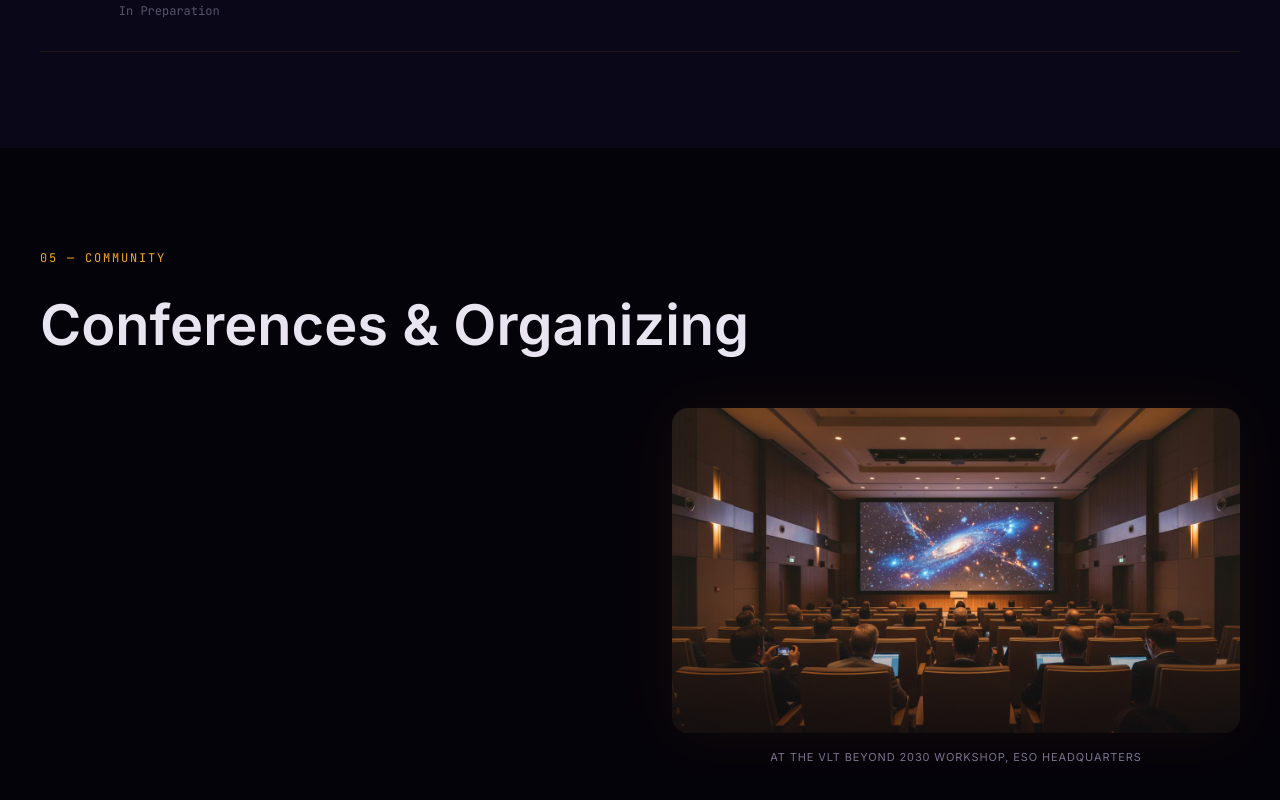
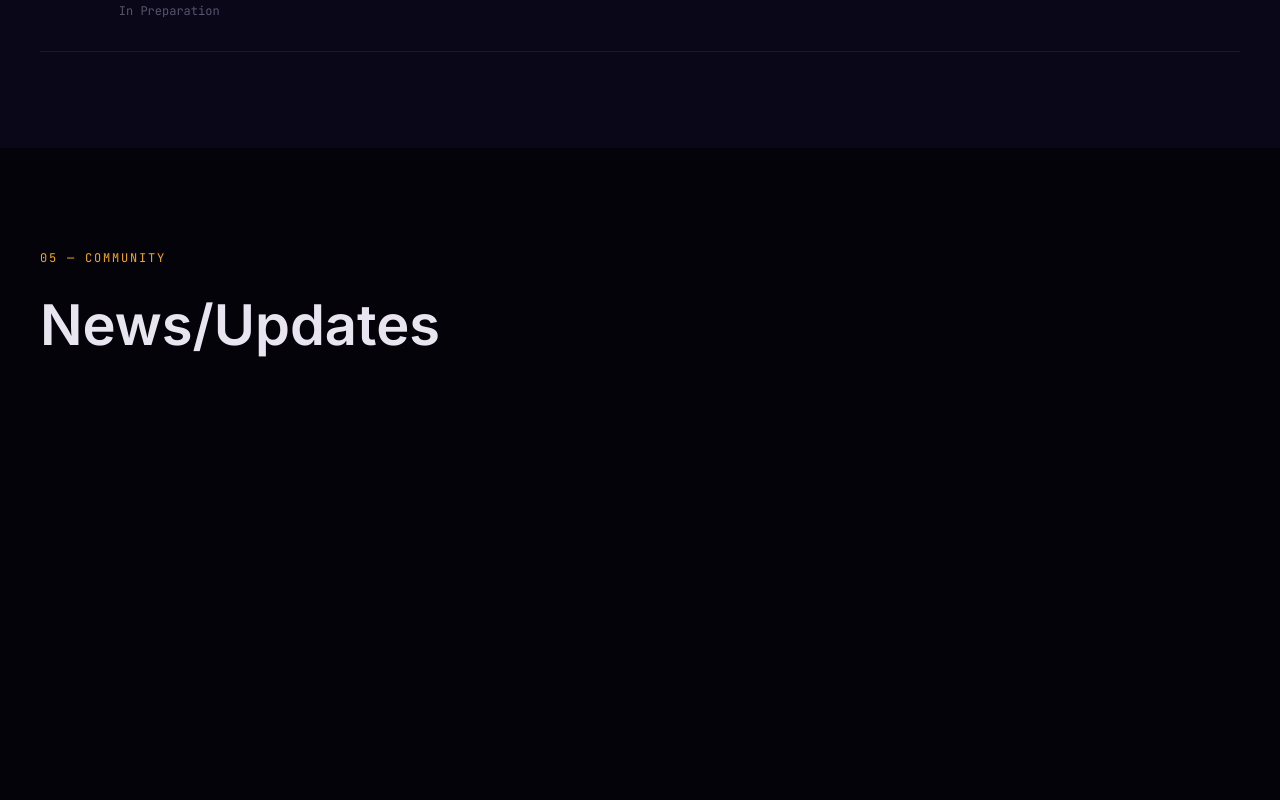
Before and after one commit to rajeshpotlia1/about, a React (Vite) app: page / in a window 1280 px wide. Shown: the part 3627-4427 px from the top of the page. Built offline with nearby package versions, Linux system fonts and the light colour scheme.

Commit message:
Rename section to News/Updates and remove conference picture

```diff
--- a/src/sections/CommunitySection.tsx
+++ b/src/sections/CommunitySection.tsx
@@ -43,7 +43,6 @@ const CONFERENCES = [
 export default function CommunitySection() {
   const sectionRef = useRef<HTMLElement>(null);
   const cardsRef = useRef<HTMLDivElement>(null);
-  const imageRef = useRef<HTMLDivElement>(null);
 
   useEffect(() => {
     const ctx = gsap.context(() => {
@@ -78,20 +77,6 @@ export default function CommunitySection() {
           },
         });
       }
-
-      // Image reveal
-      if (imageRef.current) {
-        gsap.from(imageRef.current, {
-          opacity: 0,
-          scale: 0.97,
-          duration: 1,
-          ease: "power3.out",
-          scrollTrigger: {
-            trigger: imageRef.current,
-            start: "top 75%",
-          },
-        });
-      }
     }, sectionRef);
 
     return () => ctx.revert();
@@ -113,13 +98,11 @@ export default function CommunitySection() {
           className="reveal-header font-sans font-semibold text-starlight leading-tight mb-12"
           style={{ fontSize: "clamp(2rem, 5vw, 3.5rem)" }}
         >
-          Conferences &amp; Organizing
+          News/Updates
         </h2>
 
-        {/* Two Column Layout */}
-        <div className="grid grid-cols-1 lg:grid-cols-2 gap-10 lg:gap-16">
-          {/* Left — Conference Cards */}
-          <div ref={cardsRef} className="space-y-4">
+        {/* Conference Cards */}
+        <div ref={cardsRef} className="space-y-4 max-w-[600px]">
           {CONFERENCES.map((conf, i) => (
             <div
               key={i}
@@ -150,29 +133,6 @@ export default function CommunitySection() {
             </div>
           ))}
         </div>
-
-          {/* Right — Conference Photo */}
-          <div ref={imageRef} className="lg:sticky lg:top-32 self-start">
-            <div className="relative overflow-hidden rounded-2xl glow-amber">
-              <img
-                src="/conference.jpg"
-                alt="Astronomical conference at ESO"
-                className="w-full object-cover"
-                loading="lazy"
-              />
-              <div
-                className="absolute inset-0"
-                style={{
-                  background:
-                    "linear-gradient(to top, rgba(5,3,10,0.5) 0%, transparent 40%)",
-                }}
-              />
-            </div>
-            <p className="text-[11px] uppercase tracking-[0.08em] text-stardust mt-4 text-center">
-              At the VLT Beyond 2030 workshop, ESO Headquarters
-            </p>
-          </div>
-        </div>
       </div>
     </section>
   );
```
Lines whose indentation alone changed are shown as unchanged.
